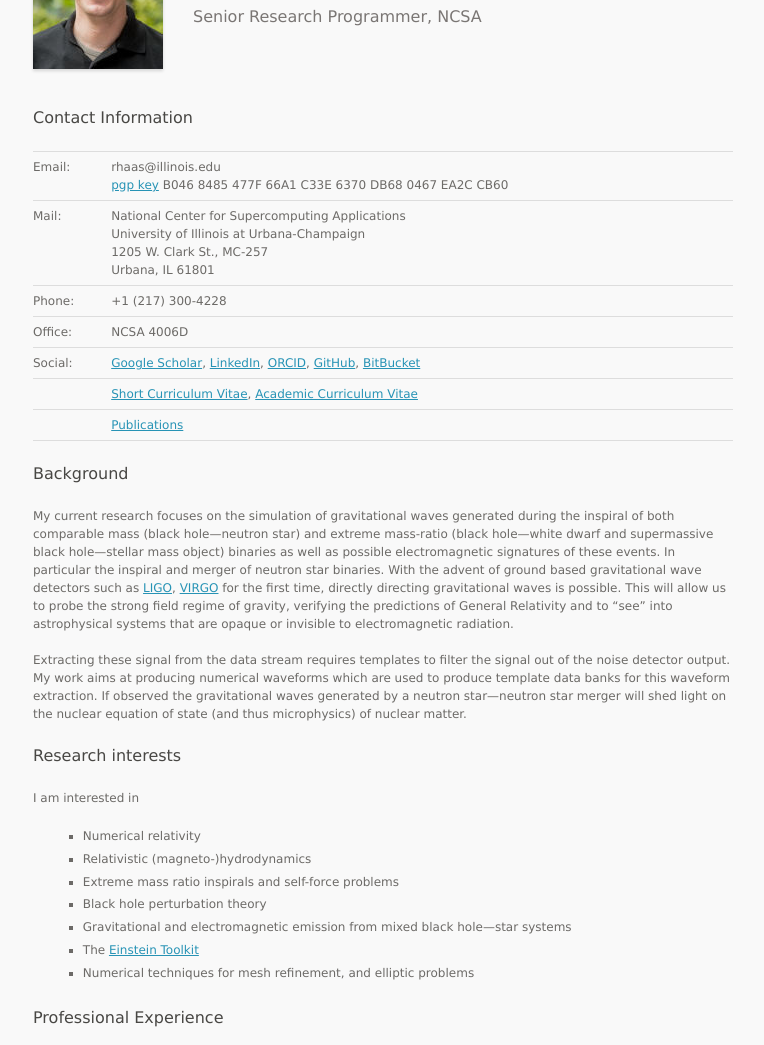
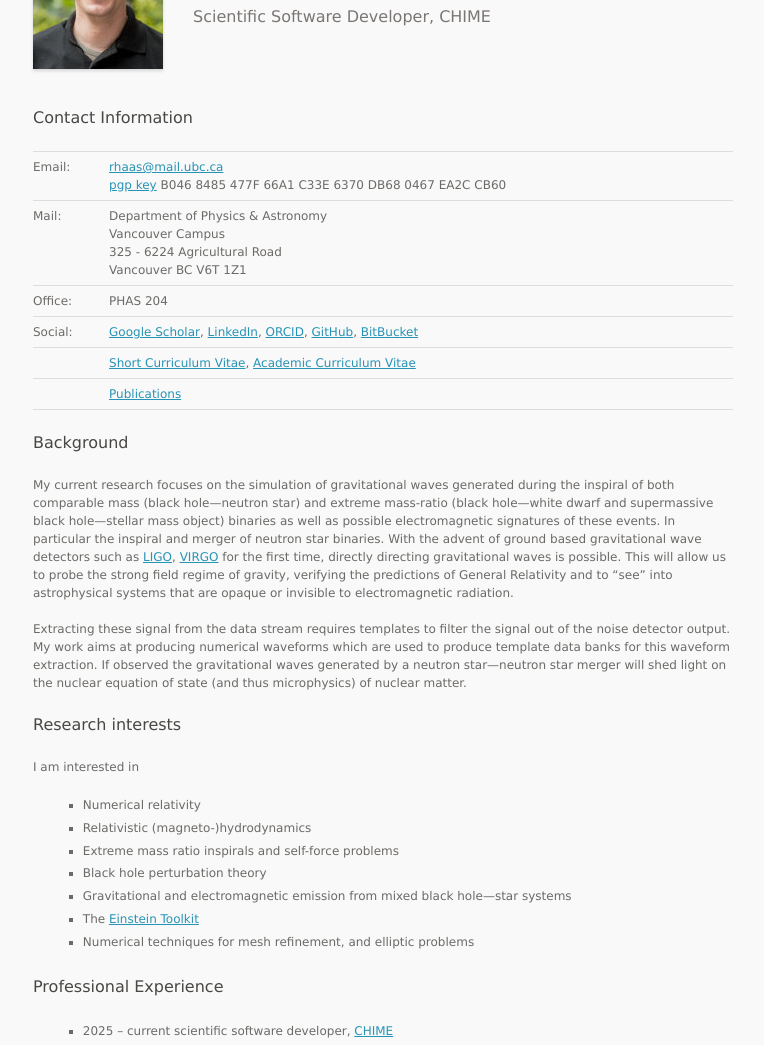
Before and after one commit to rhaas80/rhaas80.github.io, a plain HTML site: page index.html in a window 1280 px wide. Shown: the part 222-1267 px from the top of the page, without its empty margins (297-1061 px from the left). Drawn offline with Linux system fonts and the light colour scheme.

Commit message:
update CV and new job information

```diff
--- a/index.html
+++ b/index.html
@@ -39,9 +39,9 @@ body.custom-background { background-color: #ffffff; background-repeat: repeat; b
 				<img src="files/cropped-haas2.jpg" height="160" width="130">
 			</a>
 			<div class="text">
-				<a href="http://www.ncsa.illinois.edu/~rhaas" title="Roland Haas">
+				<a href="http://www.phas.ubc.ca/~rhaas" title="Roland Haas">
 					<h1>Roland Haas</h1>
-					<h2>Senior Research Programmer, NCSA</h2>
+					<h2>Scientific Software Developer, CHIME</h2>
 				</a>
 			</div>
 			<div class="clear"></div>
@@ -57,25 +57,21 @@ body.custom-background { background-color: #ffffff; background-repeat: repeat; b
 <tbody>
 <tr>
 <td>Email:</td>
-<td>rhaas@illinois.edu<br>
+<td><a href="mailto:rhaas@mail.ubc.ca">rhaas@mail.ubc.ca</a><br>
 <a href="https://pgp.mit.edu/pks/lookup?op=get&amp;search=0xDB680467EA2CCB60" target="_blank">pgp key</a> B046 8485 477F 66A1 C33E  6370 DB68 0467 EA2C CB60</td>
 </tr>
 <tr>
 <td>Mail:</td>
 <td>
-National Center for Supercomputing Applications<br/>
-University of Illinois at Urbana-Champaign<br/>
-1205 W. Clark St., MC-257<br/>
-Urbana, IL 61801<br/>
+Department of Physics &amp; Astronomy<br/>
+Vancouver Campus<br/>
+325 - 6224 Agricultural Road<br/>
+Vancouver BC  V6T 1Z1 <br/>
 </td>
 </tr>
 <tr>
-<td>Phone:</td>
-<td>+1 (217) 300-4228</td>
-</tr>
-<tr>
 <td>Office:</td>
-<td>NCSA 4006D</td>
+<td>PHAS 204</td>
 </tr>
 <tr>
 <td>Social:</td>
@@ -130,7 +126,8 @@ nuclear equation of state (and thus microphysics) of nuclear matter.</p>
 <!--<p>A more in depth description of my research interests can be found in my <a href="files/research_statement.pdf">research statement</a>.</p>-->
 <h4 class="title2">Professional Experience</h4>
 <ul>
-<li>2016 – current research programmer, <a href="http://www.astro.illinois.edu/research/programs/">NCSA</a></li>
+<li>2025 – current scientific software developer, <a href="https://chime-experiment.ca/en">CHIME</a></li>
+<li>2016 – 2025 research programmer, <a href="http://www.astro.illinois.edu/research/programs/">NCSA</a></li>
 <li>2014 – 2016 Postdoc, <a href="https://www.aei.mpg.de/astro-cosmo-rel/">AEI</a>, Max Planck Society</li>
 <li>2011 – 2014 Postdoc, <a href="http://www.tapir.caltech.edu/">TAPIR</a>, Caltech</li>
 <li>2008 – 2011 Postdoc, <a href="http://www.cra.physics.gatech.edu/">Center for Relativistic Astrophysics</a>, Georgia Tech</li>
```
